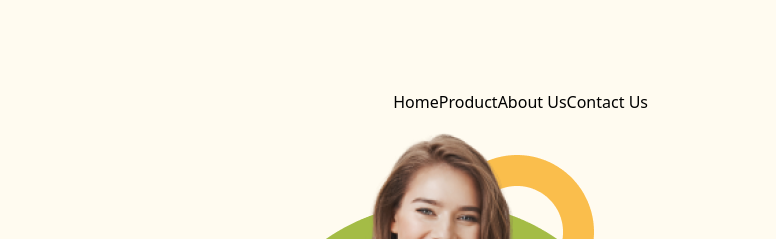
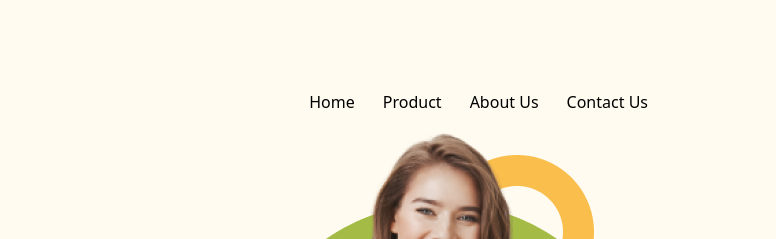
Before and after one commit to shabnam001/penguin-fashion-using-tailwind, a plain HTML site: page index.html in a window 1280 px wide. Shown: the top 239 px of the page, 504-1280 px from the left. Drawn offline with nearby package versions, Linux system fonts and the light colour scheme.

Commit message:
navbar coreection

```diff
--- a/index.html
+++ b/index.html
@@ -27,7 +27,7 @@
                     <img src="icons/logo.png" alt="">
                 </div>
                 <div>
-                    <ul class="flex justify-around">
+                    <ul class="flex justify-around gap-7">
                         <li>Home</li>
                         <li>Product</li>
                         <li>About Us</li>
```
